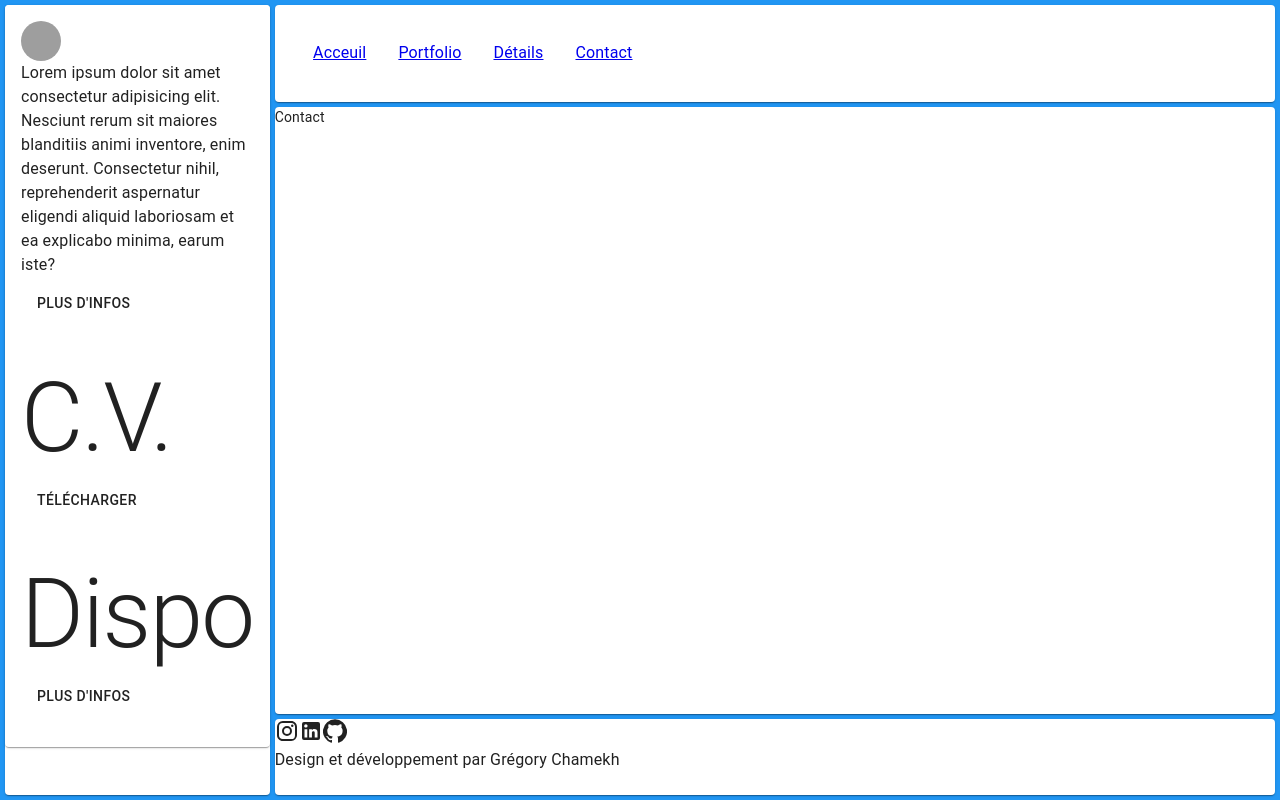
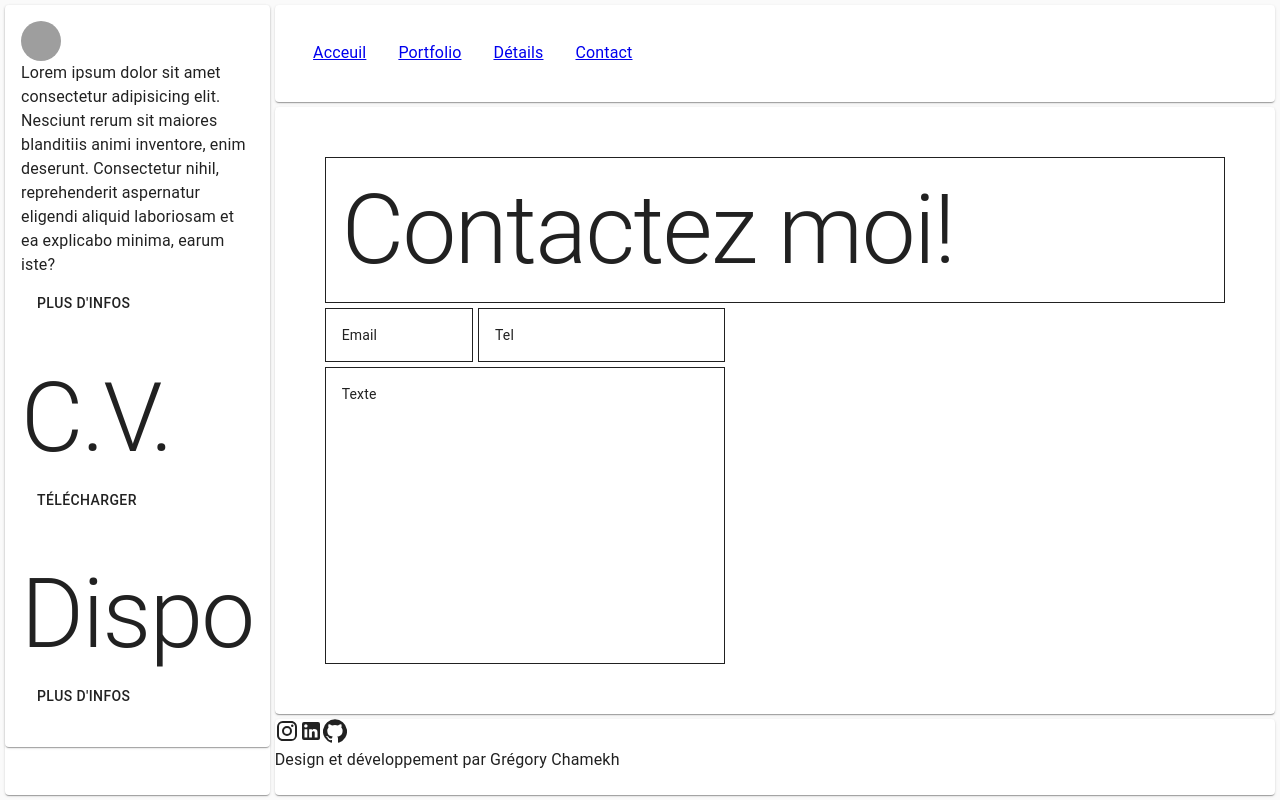
Before and after one commit to rachOS/portfolio-front, a React (Create React App) app: page /contact in a window 1280 px wide. Built offline with nearby package versions, Linux system fonts and the light colour scheme; grey boxes are pictures that could not be loaded.

Commit message:
update base css

```diff
--- a/src/App.css
+++ b/src/App.css
@@ -10,7 +10,6 @@
     column-gap: 5px;
     justify-items: stretch;
     align-items: stretch;
-    background-color: #2196F3;
     padding: 5px;
     height: 100vh;
 }
@@ -34,6 +33,9 @@
     grid-area: main;
 
 }
+.contact{
+    background-color: #4EC044;
+}
 .footer {
     margin: 0;
     grid-area: footer;
--- a/src/components/Contact.jsx
+++ b/src/components/Contact.jsx
@@ -1,14 +1,43 @@
 import React from "react";
-import { Paper } from "@material-ui/core";
+import {
+    Paper,
+    Card,
+    CardContent,
+    Button,
+    CardActions,
+    Typography,
+} from "@material-ui/core";
 // import components
 
 // import data
 
 // import style
 import "../App.css";
+import "./style/contact.css";
 
 function Contact() {
-    return <Paper className="main-content">Contact</Paper>;
+    return (
+        <Card className="main-content contact">
+            <Paper className="contact-container">
+                <CardContent className="title">
+                    <Typography variant="h1">Contactez moi!</Typography>
+                </CardContent>
+                <CardContent className="email">
+                    <Typography variant="">Email</Typography>
+                </CardContent>
+                <CardContent className="phone">
+                    <Typography  variant="">
+                        Tel
+                    </Typography>
+                </CardContent>
+                <CardContent className="text">
+                    <Typography  variant="">
+                        Texte
+                    </Typography>
+                </CardContent>
+            </Paper>
+        </Card>
+    );
 }
 
 export default Contact;
--- a/src/components/Details.jsx
+++ b/src/components/Details.jsx
@@ -1,5 +1,11 @@
 import React from "react";
-import { Paper } from "@material-ui/core";
+import {
+    Paper,
+    Card,
+    CardContent,
+    Button,
+    CardActions,
+} from "@material-ui/core";
 
 // import components
 
@@ -7,10 +13,24 @@ import { Paper } from "@material-ui/core";
 
 // import style
 import "../App.css";
+import "./style/details.css";
 
 function Details() {
     return (
-            <Paper className="main-content">Details</Paper>
+        <Card className="main-content">
+            <Paper className="details-container">
+                <CardContent className="cv">
+                    CV
+                    <CardActions>
+                        <Button>Télécharger</Button>
+                    </CardActions>
+                </CardContent>
+                <CardContent className="infos">
+                    Disponibilités et infos
+                </CardContent>
+                <CardContent className="form">Une question?</CardContent>
+            </Paper>
+        </Card>
     );
 }
 
--- /dev/null
+++ b/src/components/style/contact.css
@@ -0,0 +1,31 @@
+.contact-container {
+    display: grid;
+    grid-template-columns: 0.3fr 0.5fr 1fr;
+    grid-template-rows: 0.5fr 0.1fr 1fr 1fr;
+    grid-template-areas:
+        "title title title"
+        "email phone ."
+        "text text ."
+        "text text .";
+    padding: 50px;
+    height: 100%;
+    row-gap: 5px;
+    column-gap: 5px;
+}
+
+.title {
+    grid-area: title;
+    border: 1px solid;
+}
+.email {
+    grid-area: email;
+    border: 1px solid;
+}
+.phone {
+    grid-area: phone;
+    border: 1px solid;
+}
+.text {
+    grid-area: text;
+    border: 1px solid;
+}
--- /dev/null
+++ b/src/components/style/details.css
@@ -0,0 +1,29 @@
+.details-container{
+    display: grid;
+    grid-template-columns: 1fr 1fr 1fr 1fr 1fr;
+    grid-template-rows: 1fr 1fr 1fr 1fr;
+    grid-template-areas:
+        "cv cv infos infos infos"
+        "cv cv infos infos infos"
+        "cv cv form form form"
+        "cv cv form form form";
+    height: 100%;
+    row-gap: 5px;
+    column-gap: 5px;
+    justify-items: stretch;
+    align-items: stretch;
+    padding: 50px;
+}
+
+.cv{
+    grid-area: cv;
+    border: 1px solid;
+}
+.infos{
+    grid-area: infos;
+    border: 1px solid;
+}
+.form{
+    grid-area: form;
+    border: 1px solid;
+}
--- a/src/components/style/maint-content.css
+++ b/src/components/style/maint-content.css
@@ -9,4 +9,5 @@
     flex-wrap: wrap;
     justify-content: start;
     align-items: flex-start;
+    padding: 50px;
 }
--- a/src/components/style/portfolio.css
+++ b/src/components/style/portfolio.css
@@ -7,7 +7,7 @@
         "preview preview preview form form"
         "preview preview preview form form";
     background-color: #2196f3;
-    padding: 5px;
+    padding: 50px;
     height: 100%;
     row-gap: 5px;
     column-gap: 5px;
@@ -18,6 +18,7 @@
 .form {
     grid-area: form;
     border: 1px solid;
+    width: 100%;
 }
 .preview {
     grid-area: preview;
```
